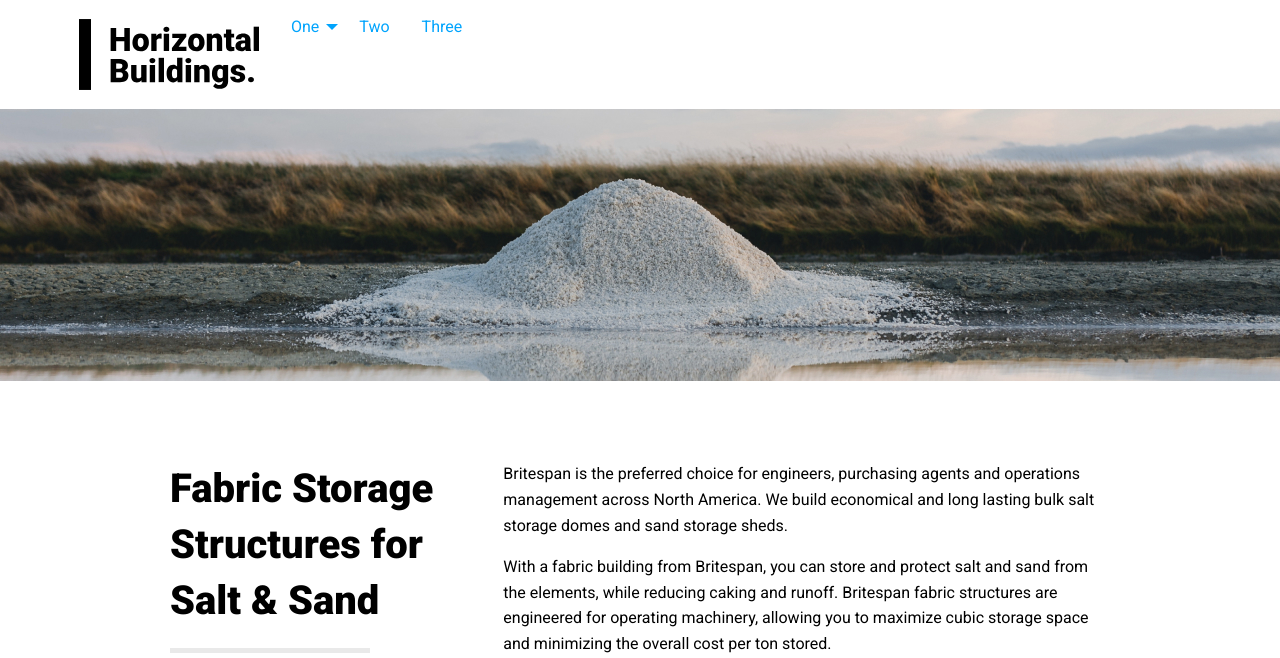
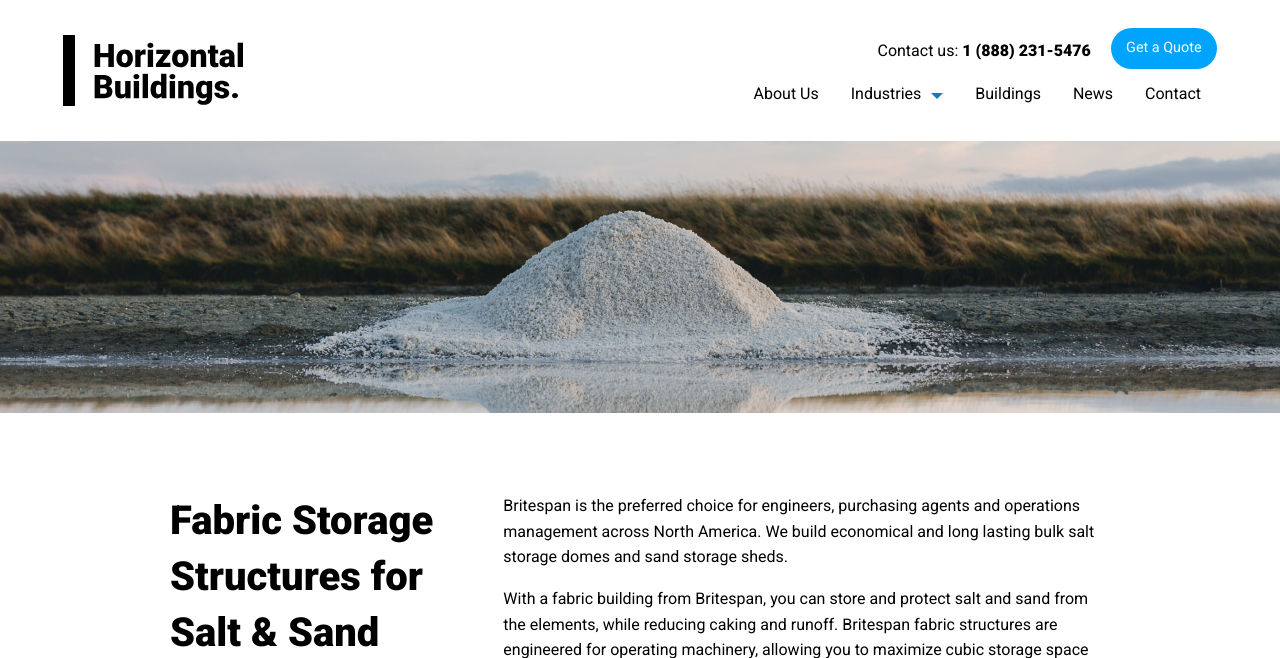
Before and after one commit to mlangone/horizontal, a PHP site: page /salt.php in a window 1280 px wide. Shown: the top 658 px of the page. Run offline with PHP 8.4, Linux system fonts and the light colour scheme.

Commit message:
changes to site final

```diff
--- a/includes/header.php
+++ b/includes/header.php
@@ -10,25 +10,75 @@
 			<div class="cell small-12">
 				<div class="top-bar" id="responsive-menu">
                     <div class="top-bar-left">
-						<ul class="dropdown menu" data-dropdown-menu>
-							<li class="menu-text">
+                        <div class="site-logo">
+                            <a href="/">
                                 <picture>
                                     <source type="image/svg+xml" srcset="images/main-logo.svg">
                                     <source srcset="images/main-logo.webp" type="image/webp">
                                     <source srcset="images/main-logo.png" type="image/png">
                                     <img src="images/main-logo.png" alt="Britespan buildings from horizontal buildings">
                                 </picture>
+                            </a>
+                        </div>
+                    </div>
+					<div class="top-bar-right">
+                        <div class="contact-cta-top cell align-self-middle text-right">
+                            <div class="phone">
+                                <span class="phone-info">
+                                    Contact us: <a class="phonestrong" href="tel:8882315478">1 (888) 231-5476</a>
+                                </span>
+                                <a href="#" class="button default large-round">Get a Quote</a>
+
+                            </div>
+                        </div>
+						<ul class="dropdown menu" data-dropdown-menu>
+                            <li><a href="#0">About Us</a></li>
+                            <li class="mega-menu">
+                                <a data-toggle="mega-menu" href="#">Industries</a>
+
+                                <div class="dropdown-pane bottom" id="mega-menu" data-dropdown data-options="closeOnClick:true; hover: true; hoverPane: true; vOffset:11">
+
+                                    <div class="grid-x">
+                                        <div class="cell small-4">
+                                            <ul class="menu vertical">
+                                                <li class="title">Agriculture</li>
+                                                <li class="line-border"><hr></li>
+                                                <li><a href="#">Beef</a></li>
+                                                <li><a href="#">Dairy</a></li>
+                                                <li><a href="#">Equine</a></li>
+                                                <li><a href="#">Goat & Sheep</a></li>
+                                                <li><a href="#">Hay & Equipment</a></li>
+                                            </ul>
+                                        </div>
+                                        <div class="cell small-4">
+                                            <ul class="menu vertical">
+                                                <li class="title">Commercial</li>
+                                                <li class="line-border"><hr></li>
+                                                <li><a href="#">Aviation</a></li>
+                                                <li><a href="#">Commercial Commodity</a></li>
+                                                <li><a href="#">Events & Hospitality</a></li>
+                                                <li><a href="#">Military</a></li>
+                                                <li><a href="#">Exploration & Energy</a></li>
+                                                <li><a href="#">Sports & Recreation</a></li>
+                                                <li><a href="#">Warehousing & Equipment</a></li>
+                                                <li><a href="#">Watercraft & Ports</a></li>
+                                            </ul>
+                                        </div>
+                                        <div class="cell small-4">
+                                            <ul class="menu vertical">
+                                                <li class="title">Public Works</li>
+                                                <li class="line-border"><hr></li>
+                                                <li><a href="/salt.php">Salt & Sand</a></li>
+                                                <li><a href="#">Waste & Recycling</a></li>
+                                            </ul>
+                                        </div>
+                                    </div>
+
+                                </div>
                             </li>
-							<li class="has-submenu">
-								<a href="#0">One</a>
-								<ul class="submenu menu vertical" data-submenu>
-									<li><a href="#0">One</a></li>
-									<li><a href="#0">Two</a></li>
-									<li><a href="#0">Three</a></li>
-								</ul>
-							</li>
-							<li><a href="#0">Two</a></li>
-							<li><a href="#0">Three</a></li>
+							<li><a href="#0">Buildings</a></li>
+							<li><a href="#0">News</a></li>
+                            <li><a href="#0">Contact</a></li>
 						</ul>
 					</div>
 
--- a/scss/_custom.scss
+++ b/scss/_custom.scss
@@ -6,7 +6,7 @@ Custom Styles
 $hero-height: 272px;
 
 .hero-section-home {
-  background: url('https://static.pexels.com/photos/248064/pexels-photo-248064.jpeg') 50% no-repeat;
+  background: url('/images/dan-gold-1141293-unsplash.jpg') 50% no-repeat;
   background-size: cover;
   height: $hero-height;
   text-align: center;
@@ -16,12 +16,15 @@ $hero-height: 272px;
 
   .hero-section-text {
     color: $white;
-    text-shadow: 1px 1px 2px $black;
+    h1{
+      margin-bottom: 0;
+    }
   }
 }
 .hero-section-salt{
   @extend .hero-section-home;
   background: url('/images/sweet-ice-cream-photography-110980-unsplash.jpg') 50% no-repeat;
+  background-size: cover;
 }
 
 
@@ -104,3 +107,67 @@ section.gray-bg{
     color: #666666;
   }
 }
+
+a.button.default.large-round {
+  margin-bottom: 6px;
+  border-radius: 50px;
+  margin-left: 1rem;
+
+}
+input.button.large.large-round{
+  margin-bottom: 0;
+  margin-top: .5rem;
+  border-radius: 50px;
+}
+a.phonestrong {
+  color: $black;
+  font-weight: 600;
+}
+.menu a{
+  color: $black;
+  &:hover{
+    color: $blue;
+  }
+}
+
+
+li.mega-menu {
+  .dropdown-pane {
+    width: 720px !important;
+    max-width: 720px;
+    margin: 0 auto !important;
+    left: -52% !important;
+    right: 0% !important;
+  }
+
+  .menu {
+    background: none;
+  }
+
+  > a::after {
+    display: inline-flex;
+    width: 0;
+    height: 0;
+    border: inset 6px;
+    content: '';
+    border-bottom-width: 0;
+    border-top-style: solid;
+    border-color: #1779ba transparent transparent;
+    margin-left: 10px;
+
+  }
+}
+
+li.title {
+  text-transform: uppercase;
+  font-size: 14px;
+  padding-left: .7rem;
+}
+li.line-border{
+  hr {
+    margin: .5rem auto;
+    border-bottom: 2px solid #e9e9e9;
+    width: 87%;
+    float: left;
+  }
+}
--- a/scss/_settings.scss
+++ b/scss/_settings.scss
@@ -849,7 +849,7 @@ $tooltip-radius: $global-radius;
 // 55. Top Bar
 // -----------
 
-$topbar-padding: 0.5rem;
+$topbar-padding: 1.75rem 0.5rem;
 $topbar-background: $white;
 $topbar-submenu-background: $topbar-background;
 $topbar-title-spacing: 0.5rem 1rem 0.5rem 0;
```
Also changed, not shown: index.php (+5 -2 lines), css/app.css. Lines whose indentation alone changed are shown as unchanged.
